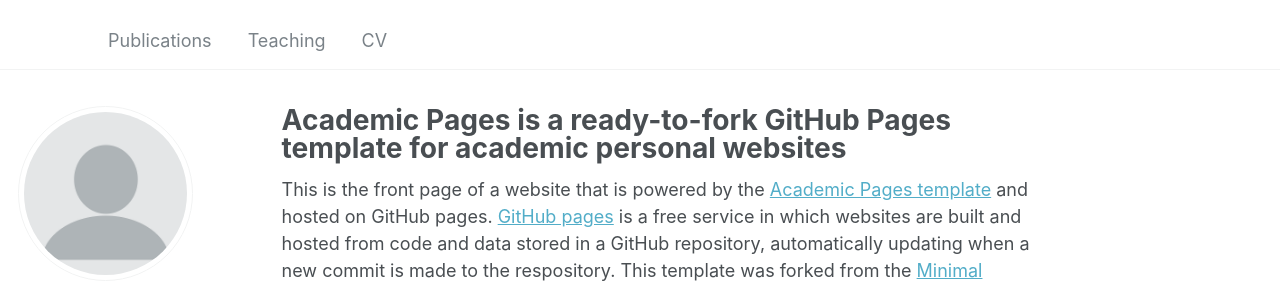
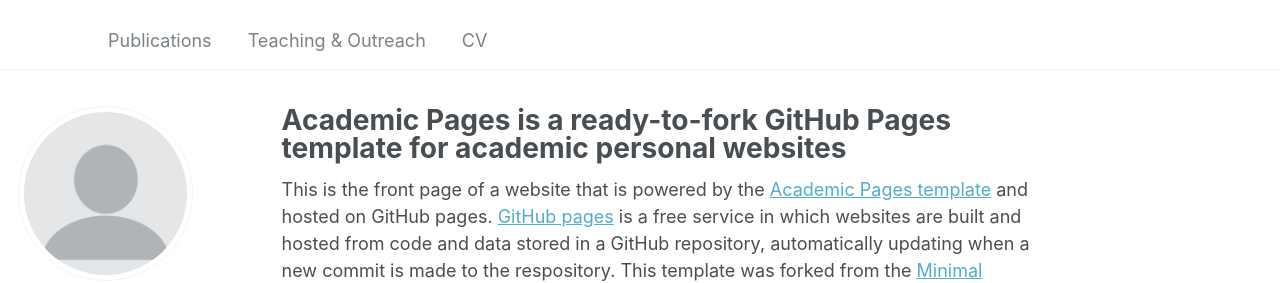
Before and after one commit to wpineros/p, a Jekyll site: the page built from _pages/about.md, in a window 1280 px wide. Shown: the top 283 px of the page. Built offline with Jekyll 4.4.1, drawn with Linux system fonts in a browser that asks for light colours; some web fonts are replaced.

Commit message:
Update navigation.yml

```diff
--- a/_data/navigation.yml
+++ b/_data/navigation.yml
@@ -14,7 +14,7 @@ main:
   #- title: "Talks"
   #  url: /talks/
 
-  - title: "Teaching"
+  - title: "Teaching & Outreach"
     url: /teaching/
 
   #- title: "Blog Posts"
```
